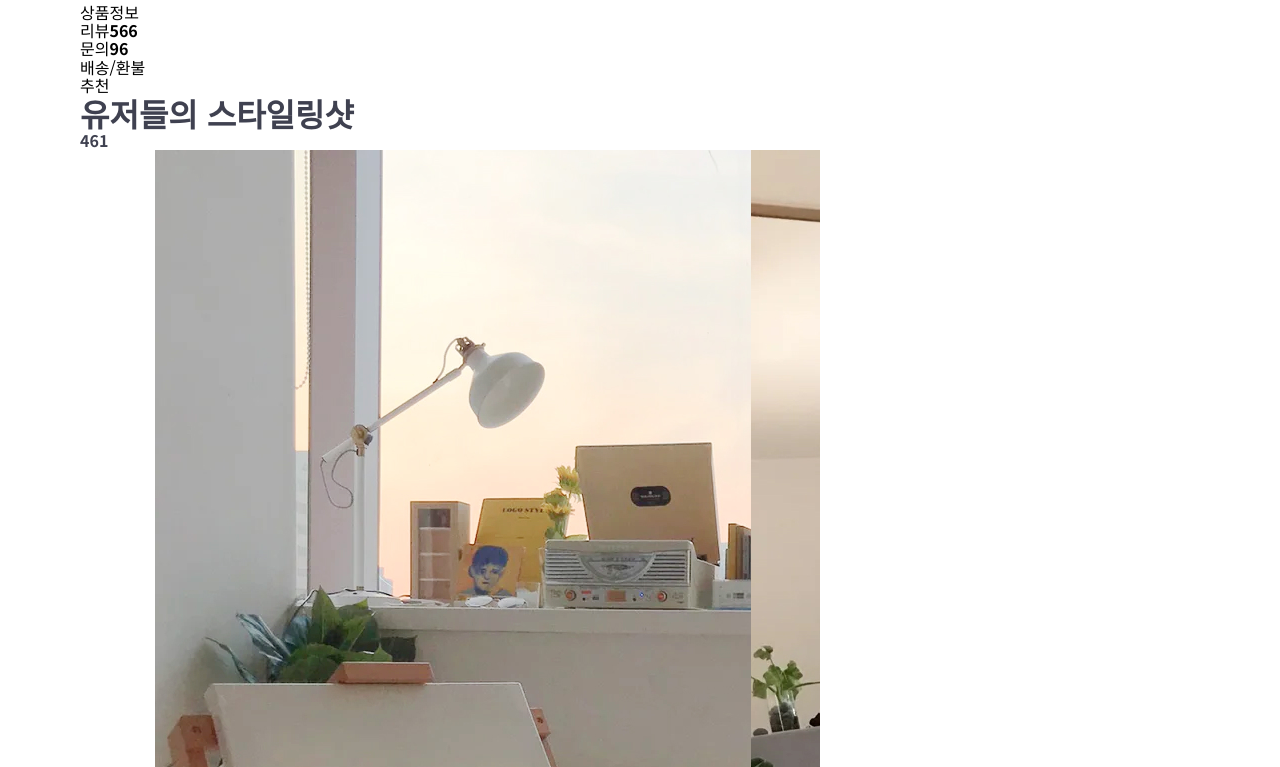
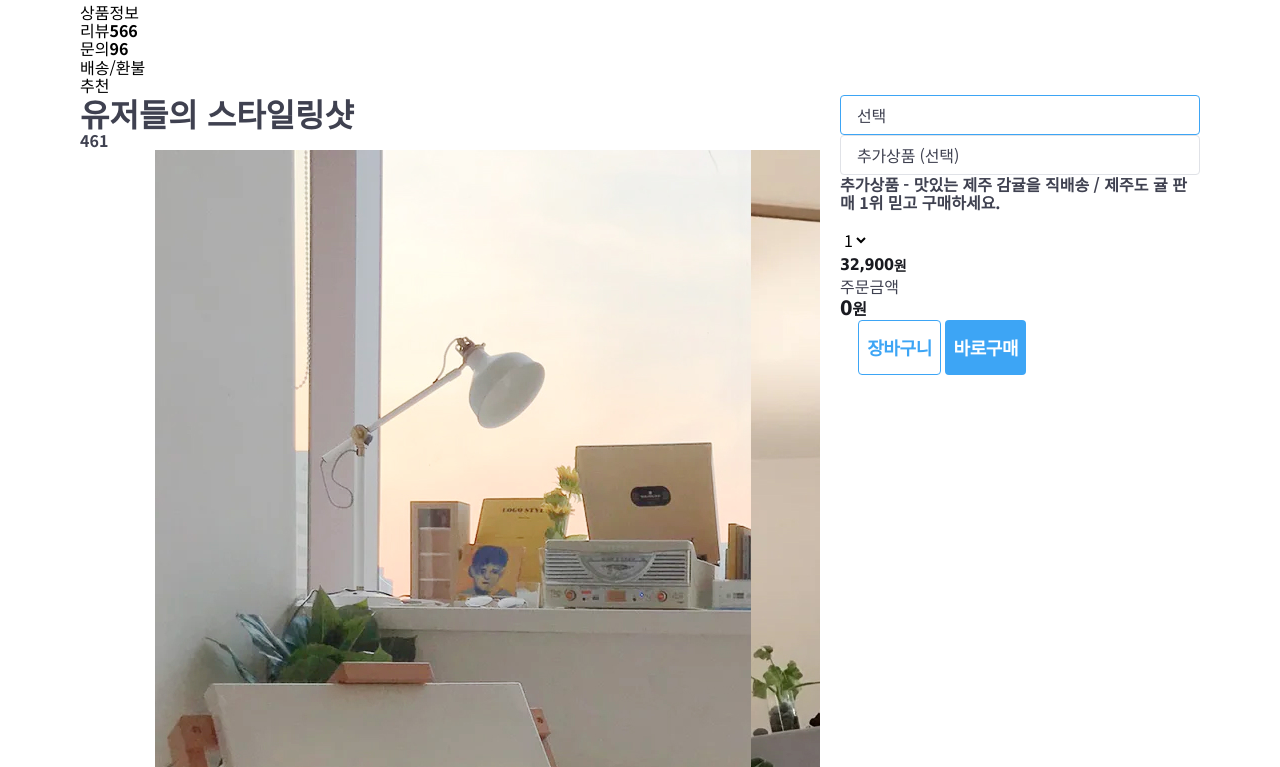
Before and after one commit to sobinibani/tomorrow-house, a website: page index.html in a window 1280 px wide. Shown: the part 5273-6040 px from the top of the page. Drawn offline with nearby package versions, Linux system fonts and the light colour scheme; a web font is replaced by a local one.

Commit message:
🚧 Markup floating order form

```diff
--- a/index.html
+++ b/index.html
@@ -1631,6 +1631,90 @@
           <div class="product-section-divider sm-only"></div>
 
         </div>
+
+        <div class="col-lg-4 lg-only">
+          <form class="floating-order-form order-form" action="/" method="post">
+            <div class="order-inputs">
+              <div class="select-group is-active">
+                <select class="form-select" id="floating-order-form-select-1" required>
+                  <option>선택</option>
+                  <option value="1">선택 사항 1</option>
+                  <option value="2">선택 사항 2</option>
+                  <option value="3">선택 사항 3</option>
+                  <option value="4">선택 사항 4</option>
+                  <option value="5">선택 사항 5</option>
+                </select>
+                <i class="ic-caret" aria-hidden></i>
+              </div>
+              <div class="select-group">
+                <select class="form-select" id="floating-order-form-select-2">
+                  <option>추가상품 (선택)</option>
+                  <option value="1">선택 사항 1</option>
+                  <option value="2">선택 사항 2</option>
+                  <option value="3">선택 사항 3</option>
+                  <option value="4">선택 사항 4</option>
+                  <option value="5">선택 사항 5</option>
+                </select>
+                <i class="ic-caret" aria-hidden></i>
+              </div>
+            </div>
+            <div class="order-checkout">
+              <ul class="checkout-list">
+                <li class="checkout-item">
+                  <div class="checkout-card">
+                    <header class="checkout-header">
+                      <h4 class="checkout-title">
+                        추가상품 - 맛있는 제주 감귤을 직배송 / 제주도 귤 판매 1위 믿고 구매하세요.
+                      </h4>
+                      <button class="delete-button" type="button" aria-label="해당 상품을 삭제하기">
+                        <i class="ic-close" aria-hidden=""></i>
+                      </button>
+                    </header>
+                    <footer class="checkout-footer">
+                      <div class="checkout-select">
+                        <select id="floating-order-form-checkout-item-1">
+                          <option value="1">1</option>
+                          <option value="2">2</option>
+                          <option value="3">3</option>
+                          <option value="4">4</option>
+                          <option value="5">5</option>
+                        </select>
+                        <i class="ic-caret" aria-hidden></i>
+                      </div>
+                      <output class="checkout-output" for="floating-order-form-checkout-item-1">
+                        <div class="price-16">
+                          <strong class="amount">32,900</strong>
+                          <span class="currency">원</span>
+                        </div>
+                      </output>
+                    </footer>
+                  </div>
+                </li>
+              </ul>
+            </div>
+            <dl class="order-summary">
+              <dt>주문금액</dt>
+              <dd>
+                <output for="floating-order-form-select-1 floating-order-form-select-2">
+                  <div class="price-20">
+                    <strong class="amount">0</strong>
+                    <span class="currency">원</span>
+                  </div>
+                </output>
+              </dd>
+            </dl>
+            <div class="button-group">
+              <button class="btn-55 bookmark-button" type="button" aria-label="북마크에 추가">
+                <i class="ic-bookmark" aria-hidden=""></i>
+              </button>
+              <!-- <button class="btn-55 bookmark-button is-active" type="button" aria-label="북마크에 해제">
+                <i class="ic-bookmark-filled" aria-hidden=""></i>
+              </button> -->
+              <button class="btn-outlined btn-55" type="button">장바구니</button>
+              <button class="btn-primary btn-55" type="submit">바로구매</button>
+            </div>
+          </form>
+        </div>
       </div>
     </div>
 
```
